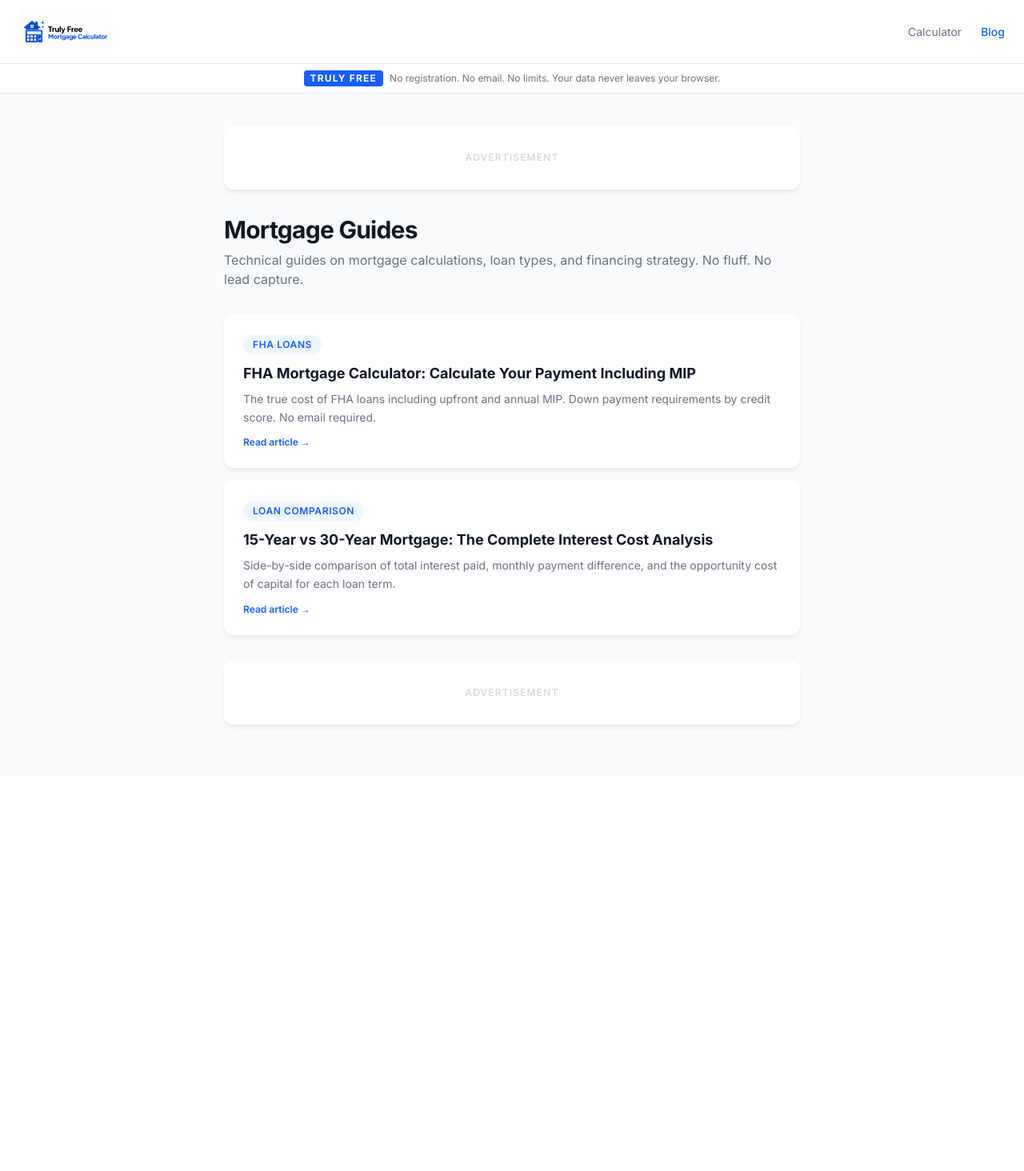
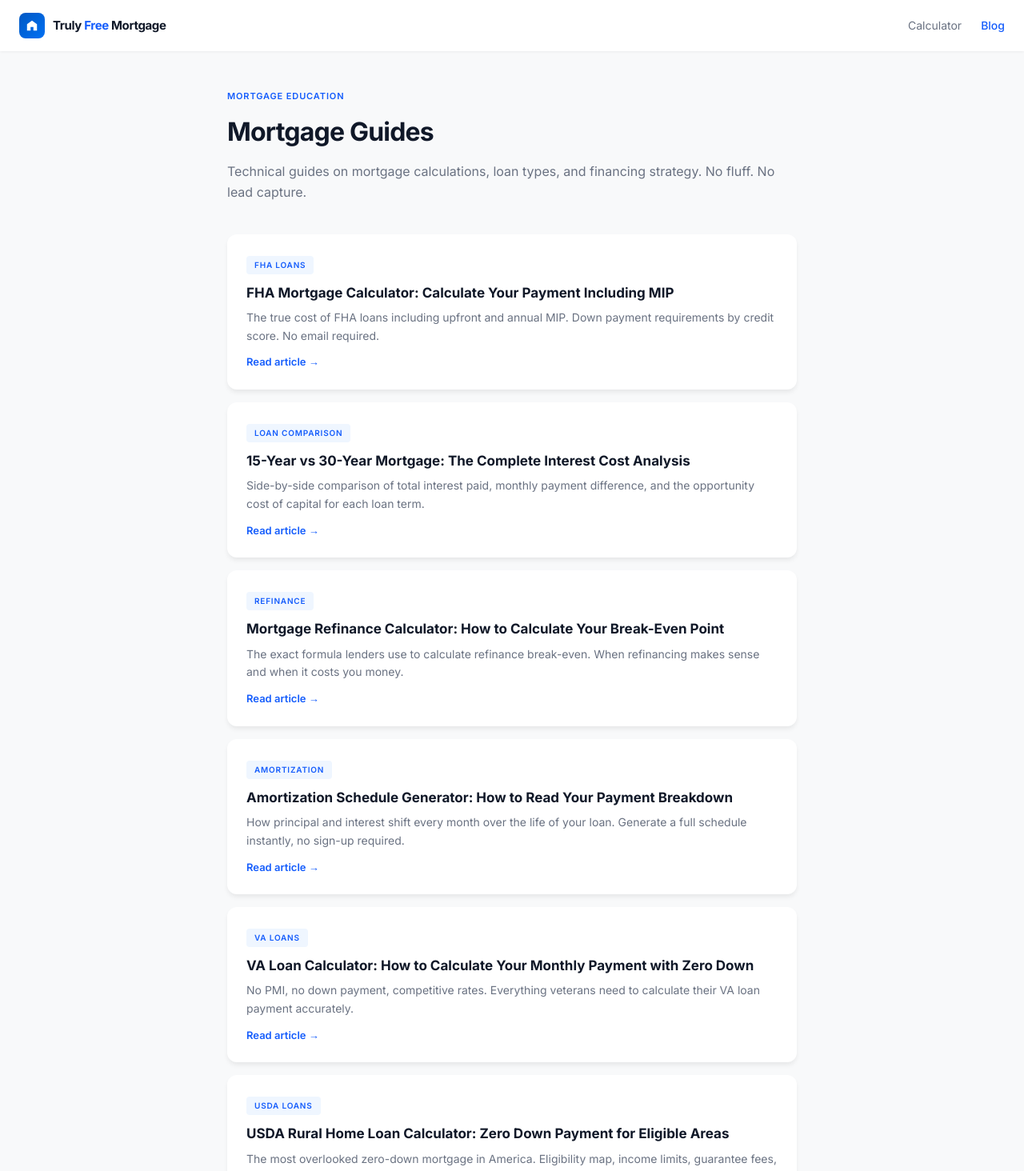
Before and after one commit to gsmith0572-dot/truly-free-mortgage-calculator, a Next.js app: page /blog in a window 1280 px wide. Shown: the top 1464 px of the page at 80% size. Before the commit the page ends 970 px from the top, so only its background shows below. Built offline with nearby package versions, Linux system fonts and the light colour scheme.

Commit message:
fix: update blog index with all 8 articles

```diff
--- a/src/app/blog/page.tsx
+++ b/src/app/blog/page.tsx
@@ -1,57 +1,96 @@
 import type { Metadata } from 'next';
 
 export const metadata: Metadata = {
-  title: 'Mortgage Calculator Blog — Free Guides & Tools | Truly Free',
-  description: 'Free mortgage guides covering FHA loans, 15 vs 30-year comparison, refinancing, amortization, and more. No registration. No email.',
-  alternates: { canonical: 'https://trulyfreetools.com/blog' },
+  title: 'Mortgage Guides — Free Education | Truly Free Mortgage',
+  description: 'Technical guides on mortgage calculations, loan types, and financing strategy. No fluff. No lead capture. Free forever.',
 };
 
+export default function BlogPage() {
   const articles = [
     {
       slug: 'fha-mortgage-calculator',
-    category: 'FHA Loans',
+      tag: 'FHA Loans',
       title: 'FHA Mortgage Calculator: Calculate Your Payment Including MIP',
       description: 'The true cost of FHA loans including upfront and annual MIP. Down payment requirements by credit score. No email required.',
     },
     {
       slug: '15-year-vs-30-year-mortgage',
-    category: 'Loan Comparison',
+      tag: 'Loan Comparison',
       title: '15-Year vs 30-Year Mortgage: The Complete Interest Cost Analysis',
       description: 'Side-by-side comparison of total interest paid, monthly payment difference, and the opportunity cost of capital for each loan term.',
     },
+    {
+      slug: 'mortgage-refinance-calculator',
+      tag: 'Refinance',
+      title: 'Mortgage Refinance Calculator: How to Calculate Your Break-Even Point',
+      description: 'The exact formula lenders use to calculate refinance break-even. When refinancing makes sense and when it costs you money.',
+    },
+    {
+      slug: 'amortization-schedule-generator',
+      tag: 'Amortization',
+      title: 'Amortization Schedule Generator: How to Read Your Payment Breakdown',
+      description: 'How principal and interest shift every month over the life of your loan. Generate a full schedule instantly, no sign-up required.',
+    },
+    {
+      slug: 'va-loan-calculator',
+      tag: 'VA Loans',
+      title: 'VA Loan Calculator: How to Calculate Your Monthly Payment with Zero Down',
+      description: 'No PMI, no down payment, competitive rates. Everything veterans need to calculate their VA loan payment accurately.',
+    },
+    {
+      slug: 'usda-rural-home-loan-calculator',
+      tag: 'USDA Loans',
+      title: 'USDA Rural Home Loan Calculator: Zero Down Payment for Eligible Areas',
+      description: 'The most overlooked zero-down mortgage in America. Eligibility map, income limits, guarantee fees, and payment calculation.',
+    },
+    {
+      slug: 'jumbo-loan-calculator',
+      tag: 'Jumbo Loans',
+      title: 'Jumbo Loan Calculator: How to Calculate Payments on High-Balance Mortgages',
+      description: 'Conforming limits, rate premiums, reserve requirements, and payment calculations for loans above $806,500.',
+    },
+    {
+      slug: 'investment-property-calculator',
+      tag: 'Investment',
+      title: 'Investment Property Calculator: Mortgage, Cash Flow, and Returns Explained',
+      description: 'Down payment requirements, rate premiums, cash flow analysis, cap rate, and cash-on-cash return for investment properties.',
+    },
   ];
 
-export default function BlogIndex() {
   return (
-    <div className="min-h-screen bg-gray-50">
-      <nav className="bg-white border-b border-gray-200 px-6 h-20 flex items-center justify-between">
-        <a href="/mortgage-calculator">
-          <img src="/logo.png" alt="Truly Free Mortgage Calculator" style={{ height: '60px', width: 'auto', objectFit: 'contain' }} />
+    <div className="min-h-screen bg-[#F8F9FA]" style={{ fontFamily: 'Inter, system-ui, sans-serif' }}>
+      <nav className="bg-white px-6 h-16 flex items-center shadow-[0_1px_3px_rgb(0_0_0/0.06)]">
+        <a href="/mortgage-calculator" className="flex items-center gap-2.5">
+          <div className="w-8 h-8 rounded-lg flex items-center justify-center" style={{ background: 'linear-gradient(135deg,#0058c3,#0070f3)' }}>
+            <svg width="16" height="16" viewBox="0 0 18 18" fill="none"><path d="M9 2L2 7v9h5v-5h4v5h5V7L9 2z" fill="white"/></svg>
+          </div>
+          <span className="font-bold text-[15px] tracking-tight text-gray-900">Truly <span className="text-blue-600">Free</span> Mortgage</span>
         </a>
-        <div className="flex gap-6">
-          <a href="/mortgage-calculator" className="text-sm text-gray-500 hover:text-gray-700">Calculator</a>
+        <div className="ml-auto flex gap-6">
+          <a href="/mortgage-calculator" className="text-sm text-gray-500 hover:text-gray-800">Calculator</a>
           <a href="/blog" className="text-sm text-blue-600 font-medium">Blog</a>
         </div>
       </nav>
-      <div className="bg-white border-b border-gray-200 px-6 py-2 flex items-center justify-center gap-2">
-        <span className="bg-blue-600 text-white text-xs font-bold tracking-widest px-2 py-0.5 rounded">TRULY FREE</span>
-        <span className="text-xs text-gray-500">No registration. No email. No limits. Your data never leaves your browser.</span>
-      </div>
-      <div className="max-w-3xl mx-auto px-4 sm:px-6 pt-10 pb-16">
-        <div className="bg-white rounded-xl shadow-[0_4px_6px_-1px_rgb(0_0_0/0.08)] flex items-center justify-center text-gray-300 text-xs uppercase tracking-widest font-medium mb-8" style={{ minHeight: 80 }}>Advertisement</div>
-        <h1 className="text-3xl font-bold text-gray-900 tracking-tight mb-2">Mortgage Guides</h1>
-        <p className="text-gray-500 mb-8">Technical guides on mortgage calculations, loan types, and financing strategy. No fluff. No lead capture.</p>
+
+      <div className="max-w-[760px] mx-auto px-6 py-12">
+        <div className="text-[11px] font-semibold tracking-[0.08em] uppercase text-blue-600 mb-3">Mortgage Education</div>
+        <h1 className="text-[32px] font-bold tracking-tight text-gray-900 mb-3">Mortgage Guides</h1>
+        <p className="text-[16px] text-gray-500 leading-relaxed mb-10">
+          Technical guides on mortgage calculations, loan types, and financing strategy. No fluff. No lead capture.
+        </p>
+
         <div className="space-y-4">
-          {articles.map((a) => (
-            <a key={a.slug} href={'/blog/' + a.slug} className="block bg-white rounded-xl shadow-[0_4px_6px_-1px_rgb(0_0_0/0.08)] p-6 hover:shadow-[0_8px_16px_-2px_rgb(0_0_0/0.12)] transition-shadow">
-              <span className="inline-block bg-blue-50 text-blue-600 text-xs font-semibold uppercase tracking-wider px-3 py-1 rounded-full mb-3">{a.category}</span>
-              <h2 className="text-lg font-bold text-gray-900 mb-2 leading-snug">{a.title}</h2>
-              <p className="text-sm text-gray-500 leading-relaxed">{a.description}</p>
-              <p className="text-xs text-blue-600 font-semibold mt-3">Read article →</p>
+          {articles.map(({ slug, tag, title, description }) => (
+            <a key={slug} href={'/blog/' + slug} className="block bg-white rounded-xl p-6 shadow-[0_4px_6px_-1px_rgb(0_0_0/0.08)] hover:shadow-[0_6px_12px_-2px_rgb(0_0_0/0.12)] transition-shadow">
+              <div className="inline-block text-[10px] font-semibold tracking-[0.08em] uppercase text-blue-600 bg-blue-50 px-2.5 py-1 rounded mb-3">{tag}</div>
+              <h2 className="text-[17px] font-bold text-gray-900 mb-2 leading-snug">{title}</h2>
+              <p className="text-[14px] text-gray-500 leading-relaxed">{description}</p>
+              <p className="text-[13px] text-blue-600 font-semibold mt-3">Read article →</p>
             </a>
           ))}
         </div>
-        <div className="bg-white rounded-xl shadow-[0_4px_6px_-1px_rgb(0_0_0/0.08)] flex items-center justify-center text-gray-300 text-xs uppercase tracking-widest font-medium mt-8" style={{ minHeight: 80 }}>Advertisement</div>
+
+        <div className="bg-white rounded-xl shadow-[0_4px_6px_-1px_rgb(0_0_0/0.08)] flex items-center justify-center text-gray-300 text-xs uppercase tracking-widest font-medium mt-10" style={{ minHeight: 80 }}>Advertisement</div>
       </div>
     </div>
   );
```
Lines whose indentation alone changed are shown as unchanged.
